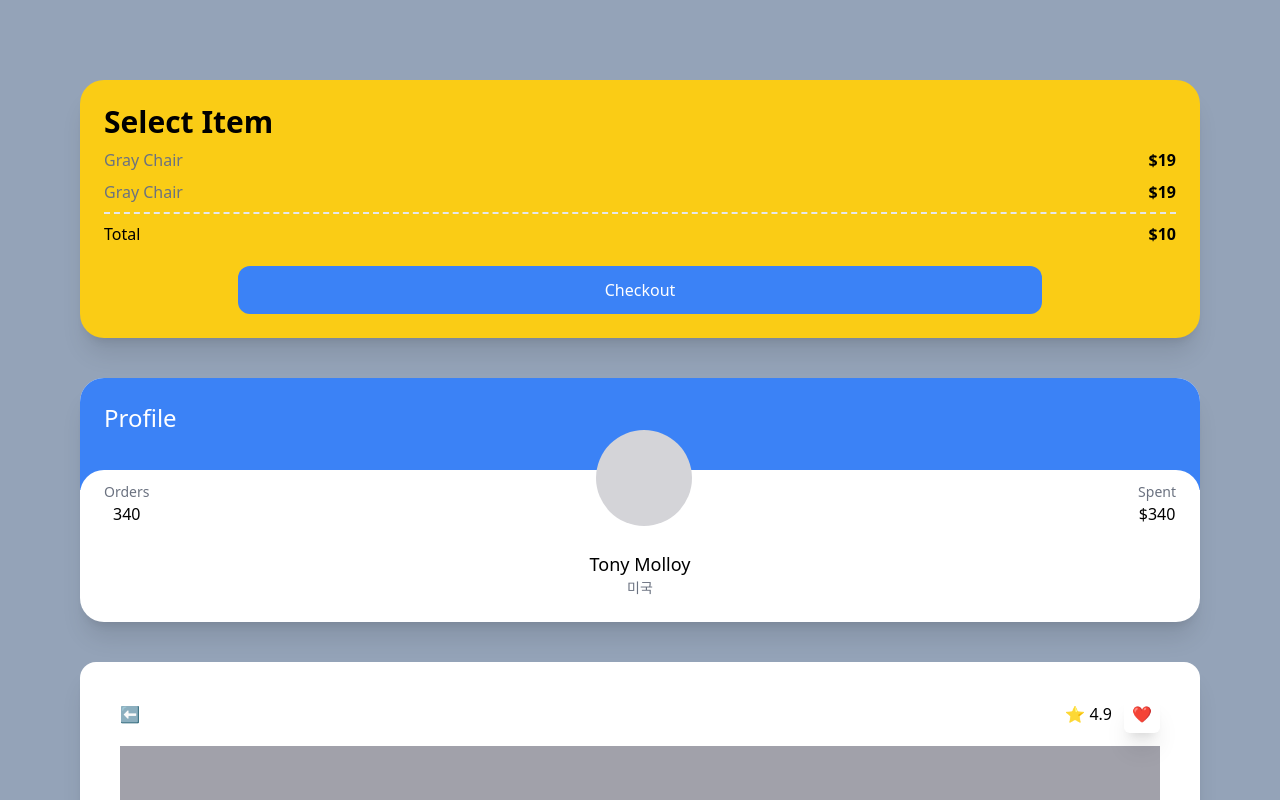
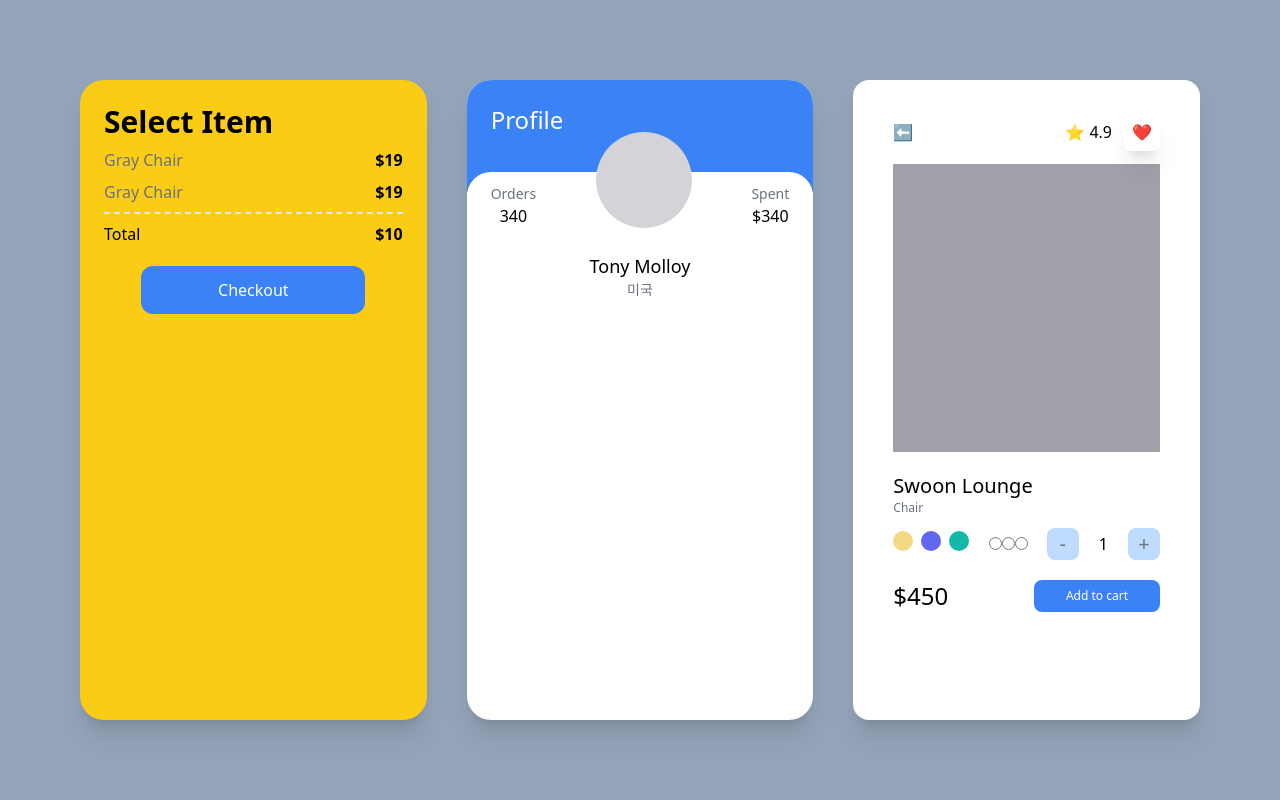
Before and after one commit to blkluv/next_carrot_market, a Next.js app: page / in a window 1280 px wide. Shown: the top 800 px of the page. Built offline with nearby package versions, Linux system fonts and the light colour scheme.

Commit message:
가로의 길이가 xl일 때, 컬럼(열)을 3개로 정렬하도록 작성

```diff
--- a/src/pages/index.tsx
+++ b/src/pages/index.tsx
@@ -2,7 +2,7 @@ import type { NextPage } from "next";
 
 const Home: NextPage = () => {
   return (
-    <div className="grid min-h-screen gap-10 px-20 py-20 bg-slate-400">
+    <div className="grid min-h-screen gap-10 px-20 py-20 xl:grid-cols-3 bg-slate-400">
       <div className="p-6 bg-white shadow-xl sm:hover:bg-pink-800 sm:bg-red-400 md:bg-teal-400 lg:bg-indigo-400 xl:bg-yellow-400 2xl:bg-pink-500 rounded-3xl">
         <span className="text-3xl font-semibold">Select Item</span>
         <ul>
```
